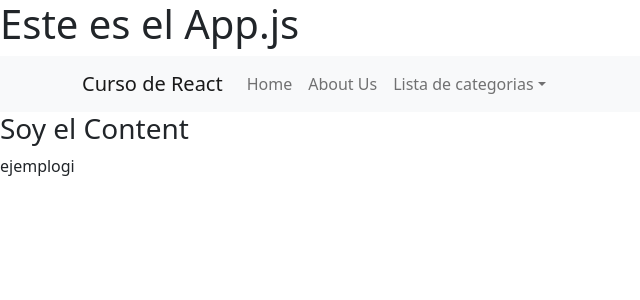
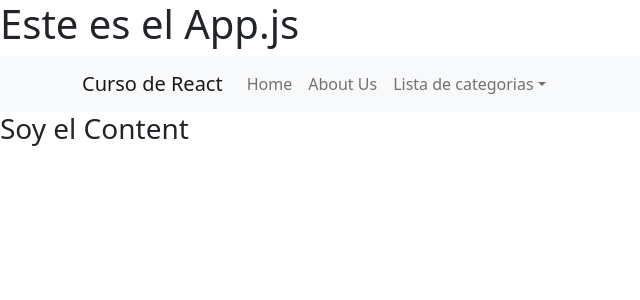
Before and after one commit to CeciliaAravena/proyecto-react, a React (Create React App) app: page / in a window 1280 px wide. Shown: the top 300 px of the page, without its empty margins (0-640 px from the left). Built offline with nearby package versions, Linux system fonts and the light colour scheme.

Commit message:
correcion de app.js

```diff
--- a/src/App.js
+++ b/src/App.js
@@ -8,7 +8,6 @@ function App() {
      <h1>Este es el App.js</h1>
      <NavBar/>
      <Content/>
-     <p>ejemplogi</p>
     </div>
   );
 }
```
